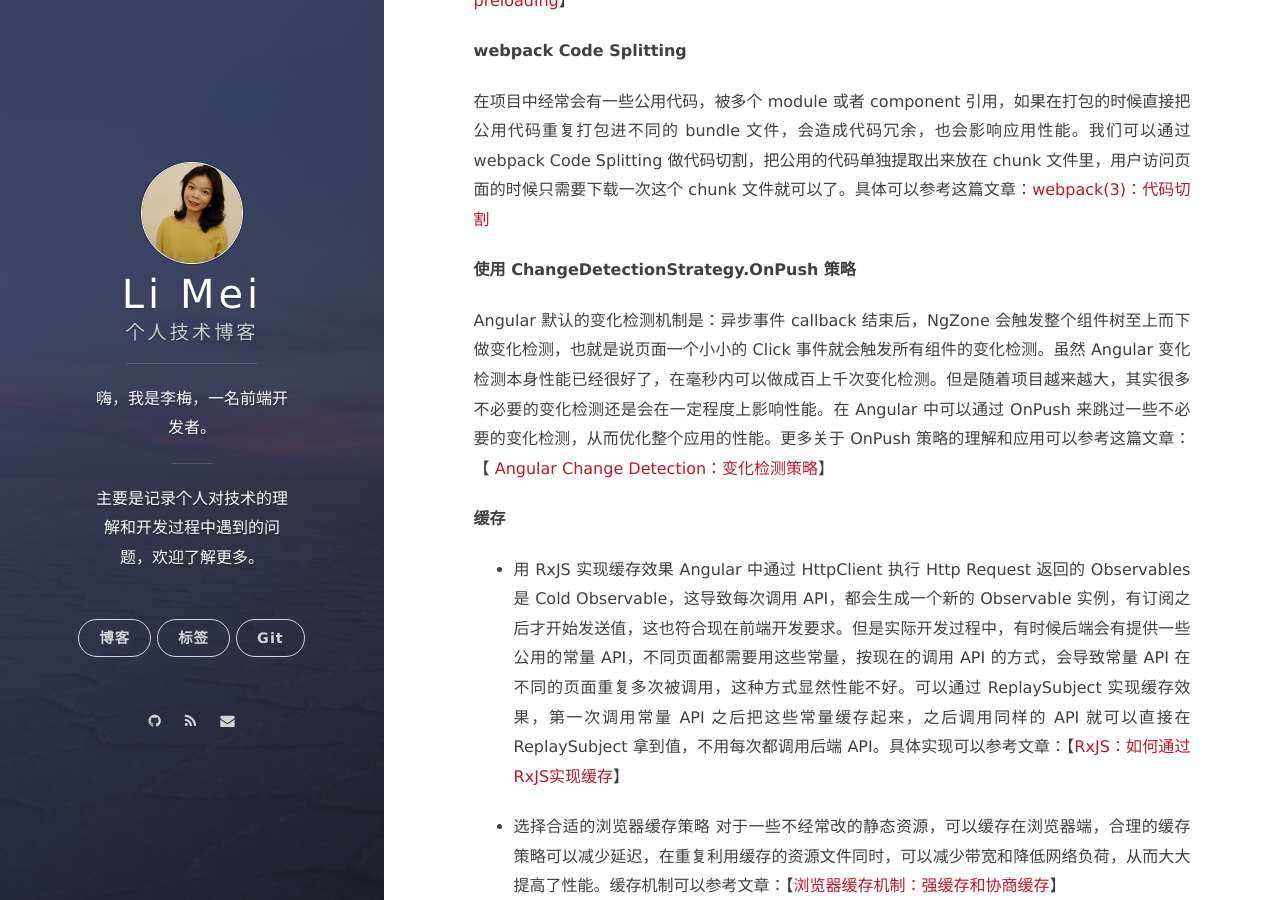
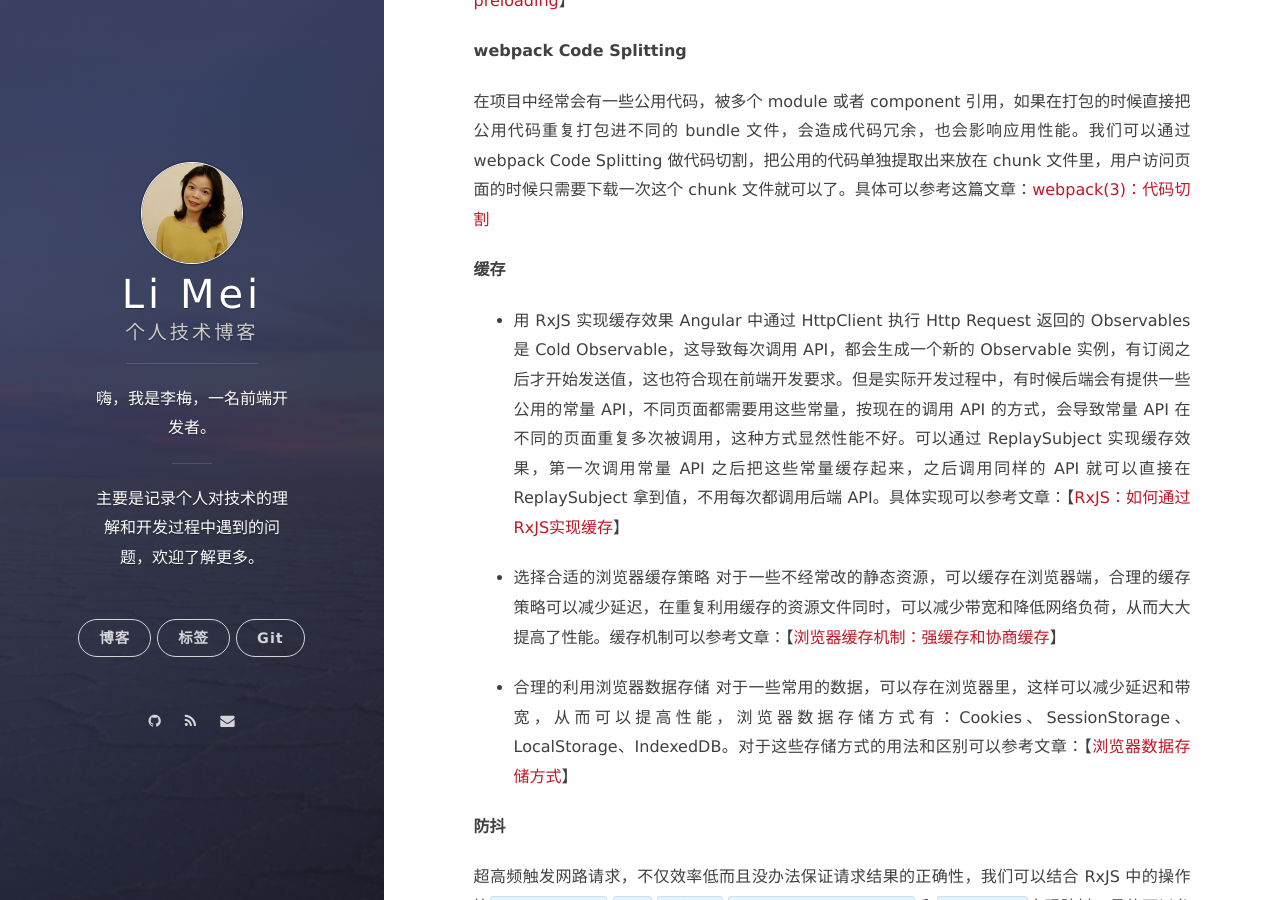
Before and after one commit to LiMeii/LiMeii.github.io, a Jekyll site: the page built from _posts/2020-06-28-angular-performance-checklists.md, in a window 1280 px wide and 900 px high, scrolled down 3570 px. Built offline with Jekyll 4.4.1, drawn with Linux system fonts in a browser that asks for light colours; nearby versions of some CDN libraries; some of the changed text lies outside the part shown.

Commit message:
update angular performance checklist

```diff
--- a/_posts/2020-06-28-angular-performance-checklists.md
+++ b/_posts/2020-06-28-angular-performance-checklists.md
@@ -97,11 +97,6 @@
 在项目中经常会有一些公用代码，被多个 module 或者 component 引用，如果在打包的时候直接把公用代码重复打包进不同的 bundle 文件，会造成代码冗余，也会影响应用性能。我们可以通过 webpack Code Splitting 做代码切割，把公用的代码单独提取出来放在 chunk 文件里，用户访问页面的时候只需要下载一次这个 chunk 文件就可以了。具体可以参考这篇文章：[webpack(3)：代码切割](https://limeii.github.io/2018/10/webpack-code-splitting/)
 
 
-**使用 ChangeDetectionStrategy.OnPush 策略**
-
-Angular 默认的变化检测机制是：异步事件 callback 结束后，NgZone 会触发整个组件树至上而下做变化检测，也就是说页面一个小小的 Click 事件就会触发所有组件的变化检测。虽然 Angular 变化检测本身性能已经很好了，在毫秒内可以做成百上千次变化检测。但是随着项目越来越大，其实很多不必要的变化检测还是会在一定程度上影响性能。在 Angular 中可以通过 OnPush 来跳过一些不必要的变化检测，从而优化整个应用的性能。更多关于 OnPush 策略的理解和应用可以参考这篇文章：【 [Angular Change Detection：变化检测策略](https://limeii.github.io/2019/06/angular-changeDetectionStrategy-OnPush/)】
-
-
 **缓存**
 
 - 用 RxJS 实现缓存效果
```
Also changed, not shown: other parts of _posts/2020-06-28-angular-performance-checklists.md (+4 -1 lines).
